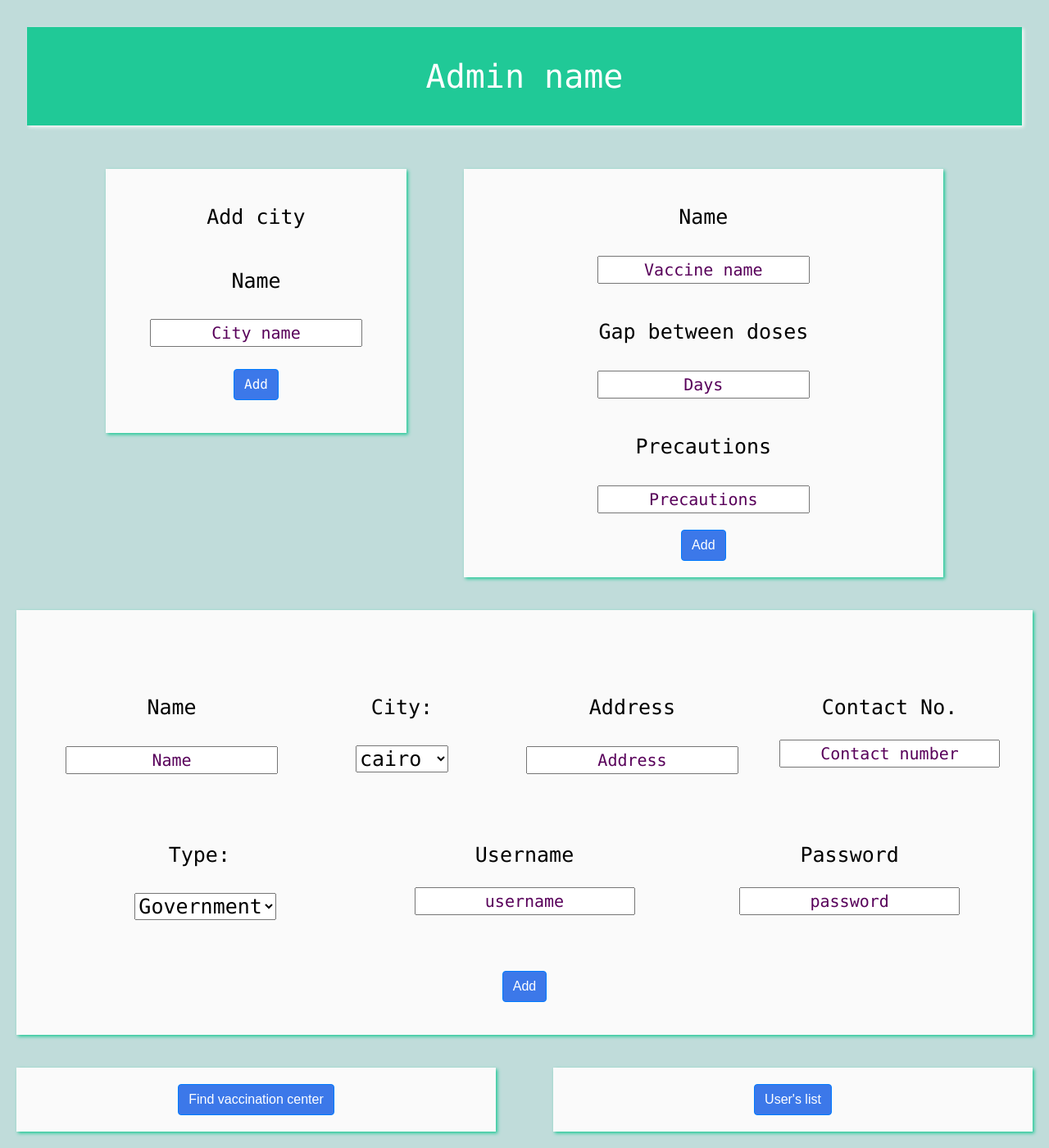
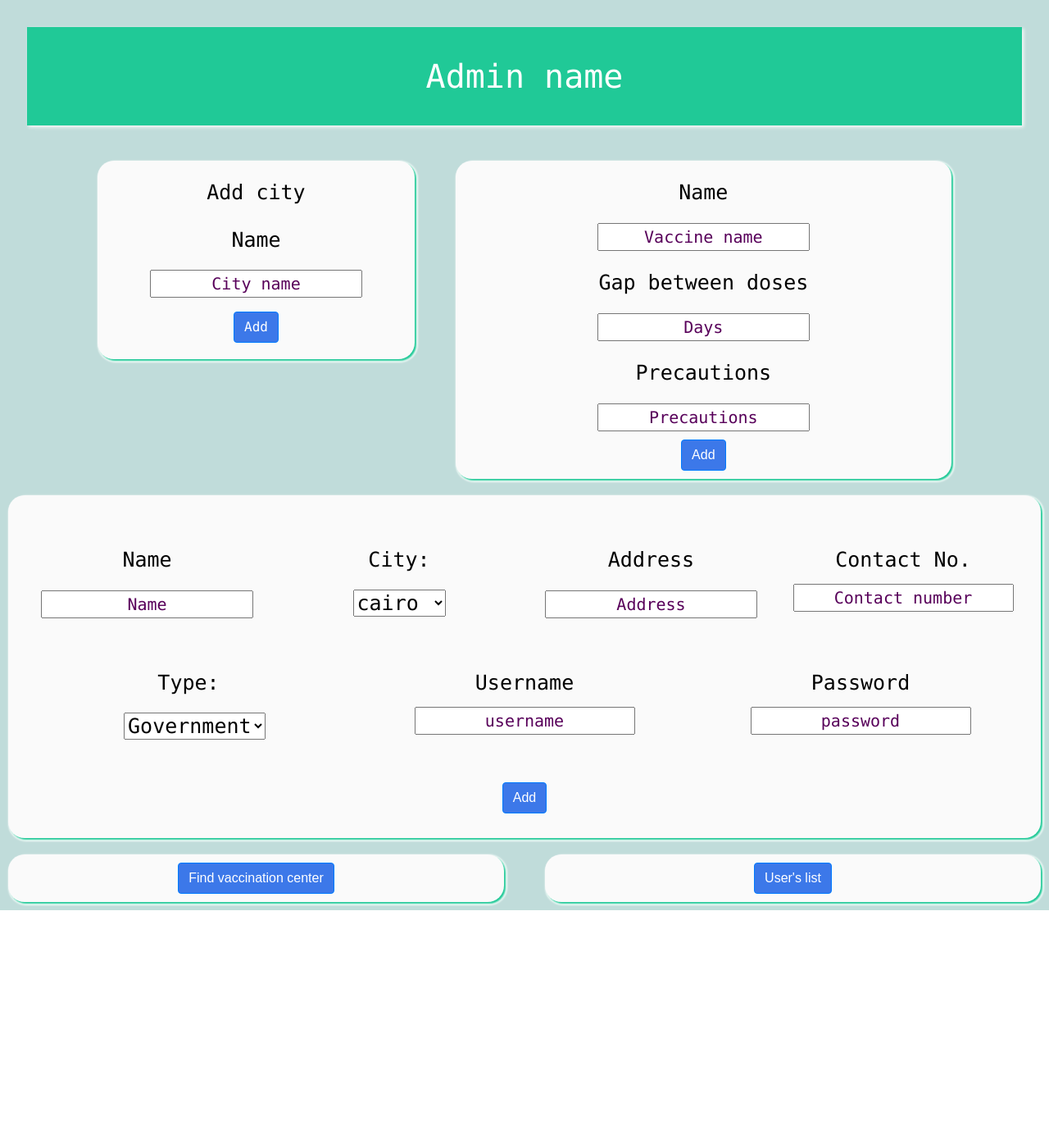
Before and after one commit to SIGMazer/Vaccination-Center, a PHP site: page /View/admin_panel.php in a window 1280 px wide. Shown: the whole page at 82% size. After the commit the page ends 1110 px from the top, so only its background shows below. Run offline with PHP 8.4, Linux system fonts and the light colour scheme.

Commit message:
update in vaccination_center_panel.php and margin & padding css

```diff
--- a/View/Css/Style_sheet.css
+++ b/View/Css/Style_sheet.css
@@ -17,13 +17,12 @@ body{
 }
 .cardbody {
     background-color: #fafafa;
+    text-align: center;
     margin: 10px;
-    text-align: center;
-    margin: 20px;
-    text-align: center;
-    padding:20px;
+    padding:10px;
     display: grid;
-    box-shadow: 2px 2px 4px #20c997;
+    box-shadow: 2px 2px 2px  #20c997 , 2px 2px 2px 2px #ffffff;
+    border-radius: 20px;
 
 }
 
@@ -46,7 +45,7 @@ p{
     font-family: SFMono-Regular, Menlo, Monaco, Consolas, "Liberation Mono", "Courier New", monospace;
     color: #000000;
     padding: 5px;
-    margin: 15px;
+    margin: 5px;
     font-size: 25px;
 
 }
```
Also changed, not shown: View/vaccination_center_panel.php (+6 -5 lines).
